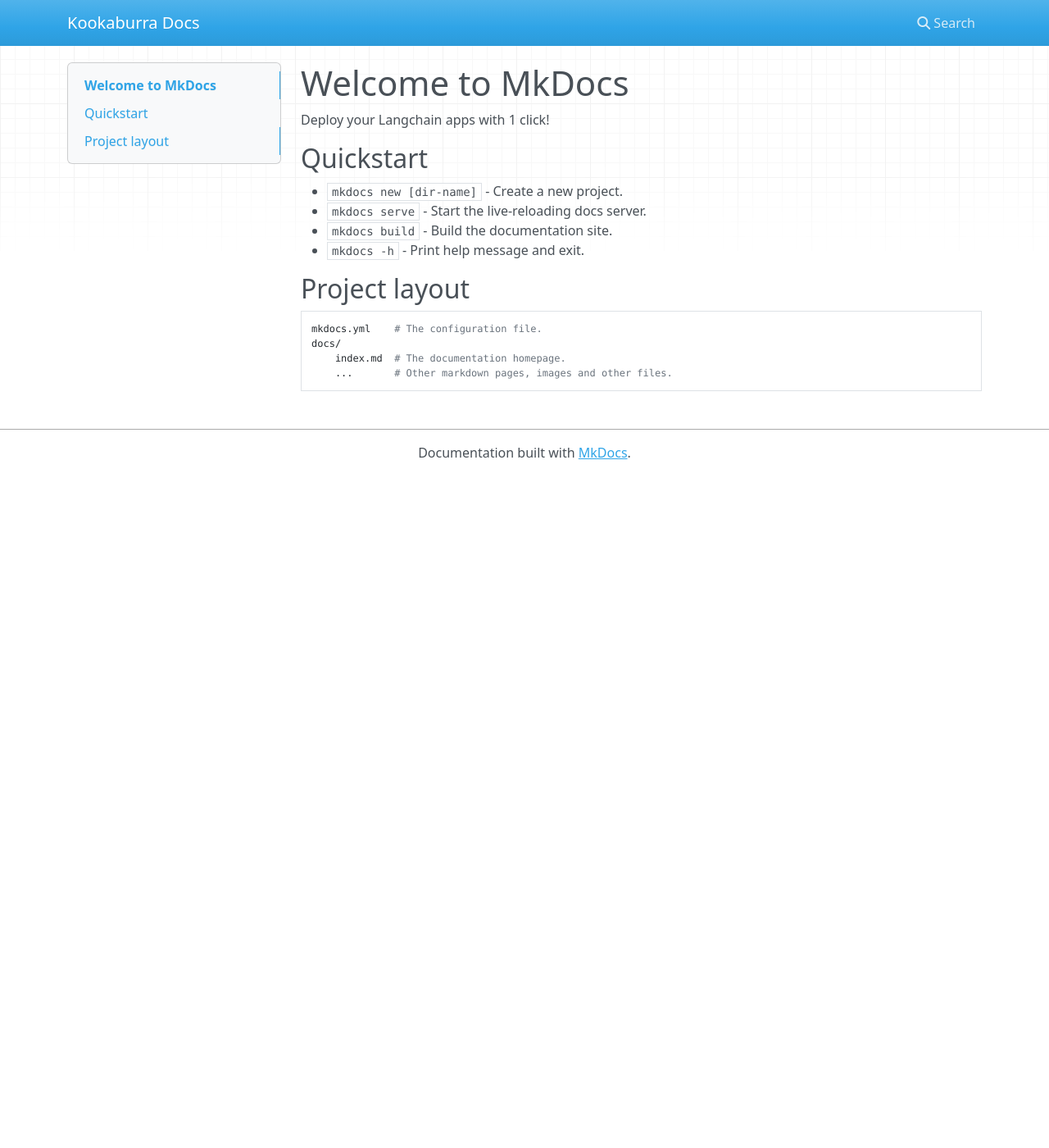
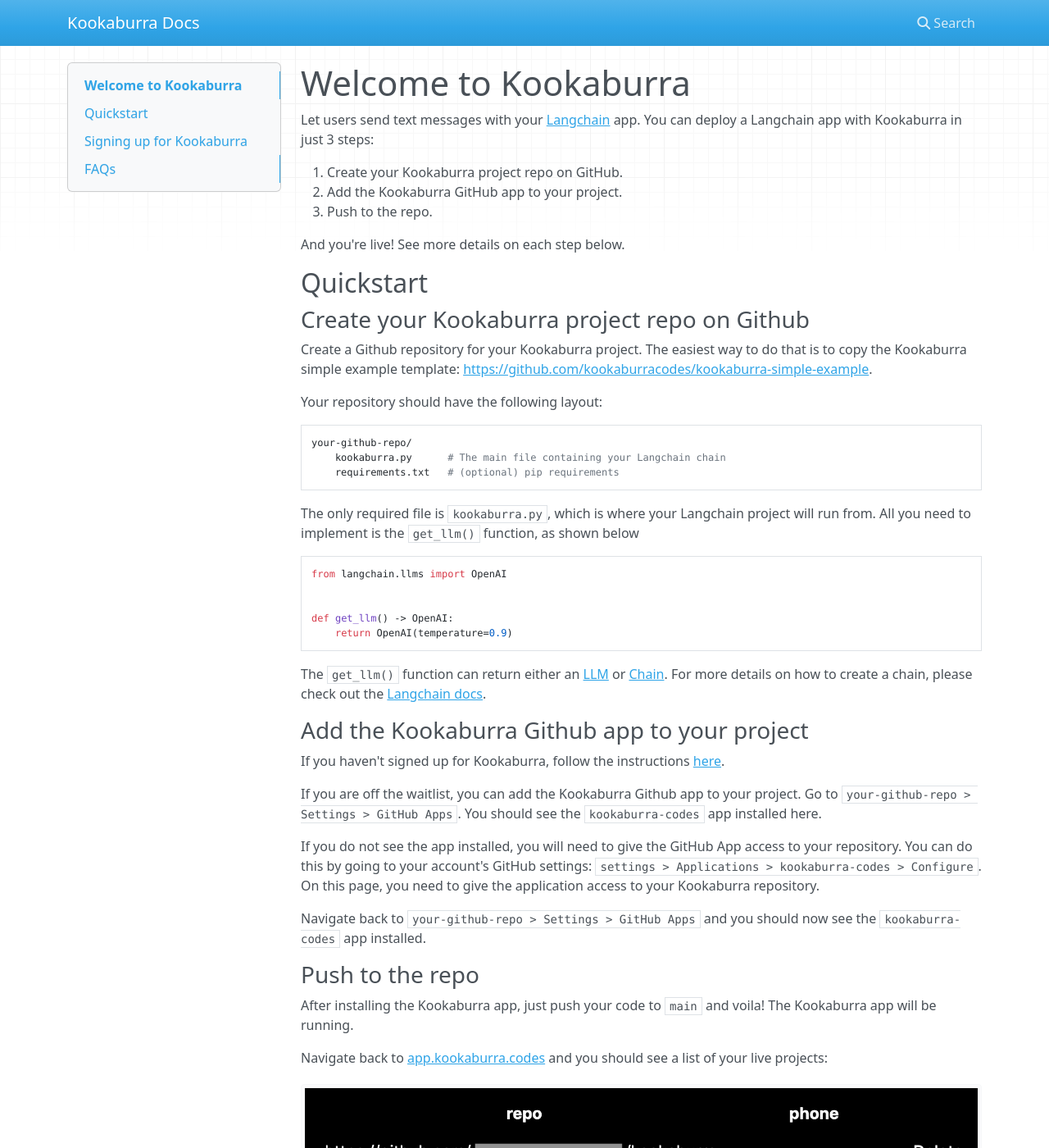
Before and after one commit to kookaburracodes/kookaburra-docs, an MkDocs documentation site: the page built from docs/index.md, in a window 1280 px wide and 1400 px high. Shown: the whole window at 82% size. Built offline with MkDocs 1.6.1, drawn with Linux system fonts in a browser that asks for light colours; nearby versions of some CDN libraries; some of the changed text lies outside the part shown.

Commit message:
First draft of docs

````diff
--- a/docs/index.md
+++ b/docs/index.md
@@ -1,17 +1,64 @@
-# Welcome to MkDocs
+# Welcome to Kookaburra
 
-Deploy your Langchain apps with 1 click!
+Let users send text messages with your [Langchain](https://langchain.readthedocs.io/en/latest/) app. You can deploy a Langchain app with Kookaburra in just 3 steps:
+
+1. Create your Kookaburra project repo on GitHub.
+2. Add the Kookaburra GitHub app to your project.
+3. Push to the repo.
+
+And you're live! See more details on each step below.
 
 ## Quickstart
 
-* `mkdocs new [dir-name]` - Create a new project.
-* `mkdocs serve` - Start the live-reloading docs server.
-* `mkdocs build` - Build the documentation site.
-* `mkdocs -h` - Print help message and exit.
+### Create your Kookaburra project repo on Github
+Create a Github repository for your Kookaburra project. The easiest way to do that is to copy the Kookaburra simple example template: [https://github.com/kookaburracodes/kookaburra-simple-example](https://github.com/kookaburracodes/kookaburra-simple-example).
 
-## Project layout
+Your repository should have the following layout:
 
-    mkdocs.yml    # The configuration file.
-    docs/
-        index.md  # The documentation homepage.
-        ...       # Other markdown pages, images and other files.
+    your-github-repo/
+        kookaburra.py      # The main file containing your Langchain chain
+        requirements.txt   # (optional) pip requirements
+
+The only required file is `kookaburra.py`, which is where your Langchain project will run from. All you need to implement is the `get_llm()` function, as shown below
+
+```
+from langchain.llms import OpenAI
+
+
+def get_llm() -> OpenAI:
+    return OpenAI(temperature=0.9)
+```
+
+The `get_llm()` function can return either an [LLM](https://langchain.readthedocs.io/en/latest/modules/llms.html) or [Chain](https://langchain.readthedocs.io/en/latest/modules/chains.html). For more details on how to create a chain, please check out the [Langchain docs](https://langchain.readthedocs.io/en/latest/).
+
+### Add the Kookaburra Github app to your project
+If you haven't signed up for Kookaburra, follow the instructions [here](#signing-up-for-kookaburra).
+
+If you are off the waitlist, you can add the Kookaburra Github app to your project. Go to `your-github-repo > Settings > GitHub Apps`. You should see the `kookaburra-codes` app installed here.
+
+If you do not see the app installed, you will need to give the GitHub App access to your repository. You can do this by going to your account's GitHub settings: `settings > Applications > kookaburra-codes > Configure`. On this page, you need to give the application access to your Kookaburra repository.
+
+Navigate back to `your-github-repo > Settings > GitHub Apps` and you should now see the `kookaburra-codes` app installed.
+
+### Push to the repo
+After installing the Kookaburra app, just push your code to `main` and voila! The Kookaburra app will be running.
+
+Navigate back to [app.kookaburra.codes](https://app.kookaburra.codes) and you should see a list of your live projects:
+![Screenshot](img/projects.png)
+
+You can now text the phone number under your project!
+
+
+## Signing up for Kookaburra
+You can sign up for Kookaburra using Github auth at the application url: [app.kookaburra.codes](https://app.kookaburra.codes).
+
+If you see the image below, congrats! You are off the waitlist.
+![Screenshot](img/login-success.png)
+
+If you are not yet off the waitlist, please be patient! We just launched, and we're still ironing out some of the details.
+
+Give us a follow an [Twitter](https://twitter.com/Kookaburracodes) and tweet at us to be moved to the top of the waitlist.
+
+
+## FAQs
+We just went live, so this section is still a WiP!
````
Also changed, not shown: docs/img/login-success.png (added), docs/img/projects.png (added).
